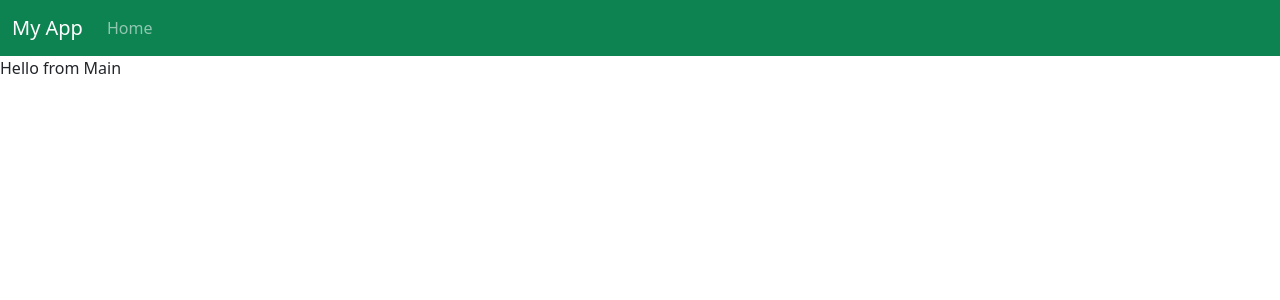
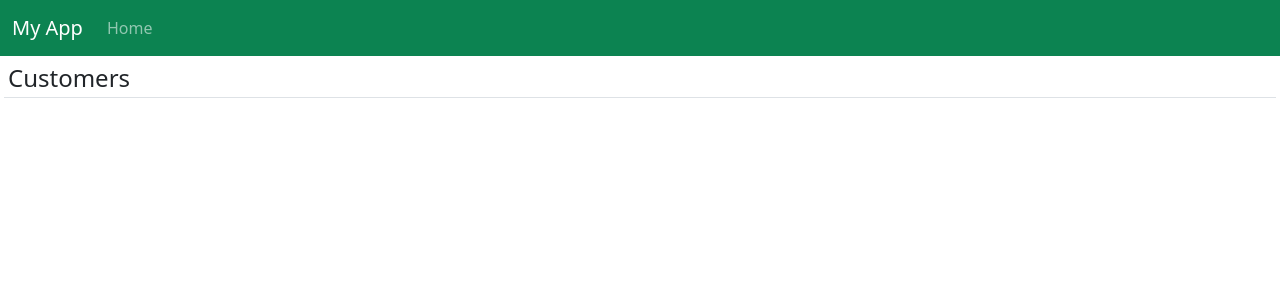
Before and after one commit to marinaivanovadev/my-first-app, a React (Create React App) app: page / in a window 1280 px wide. Shown: the top 300 px of the page. Built offline with nearby package versions, Linux system fonts and the light colour scheme.

Commit message:
Render Expressions

```diff
--- a/src/MainContent.jsx
+++ b/src/MainContent.jsx
@@ -2,8 +2,14 @@
 
 export default class MainContent extends Component
 {
+    state = { appTitle: "Customers"};
+
     render()
     {
-        return <div>Hello from Main</div>;
+        return (
+            <div>
+                <h4 className="border-bottom m-1 p-1">{ this.state.appTitle}</h4>
+            </div>
+        );
     }
 }
```
